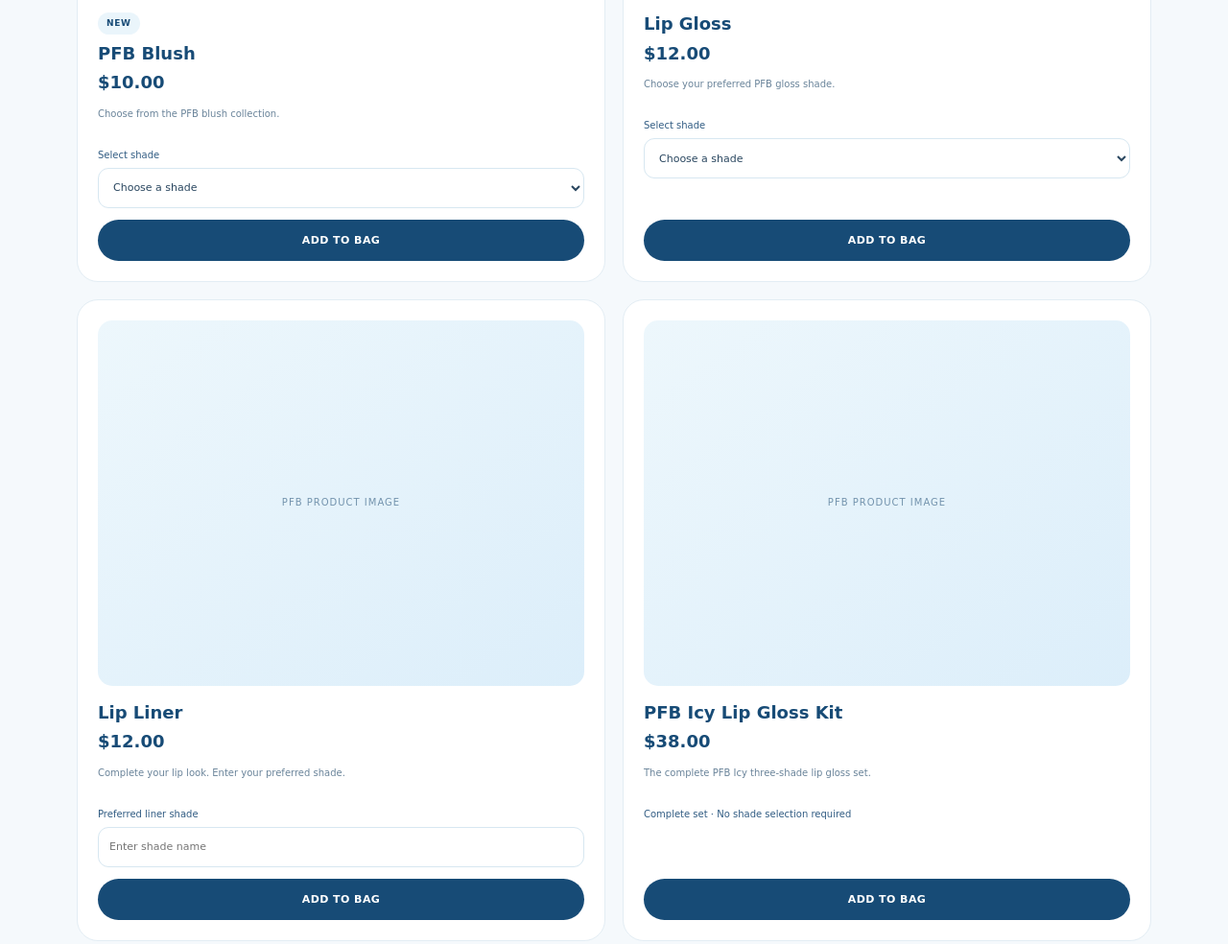
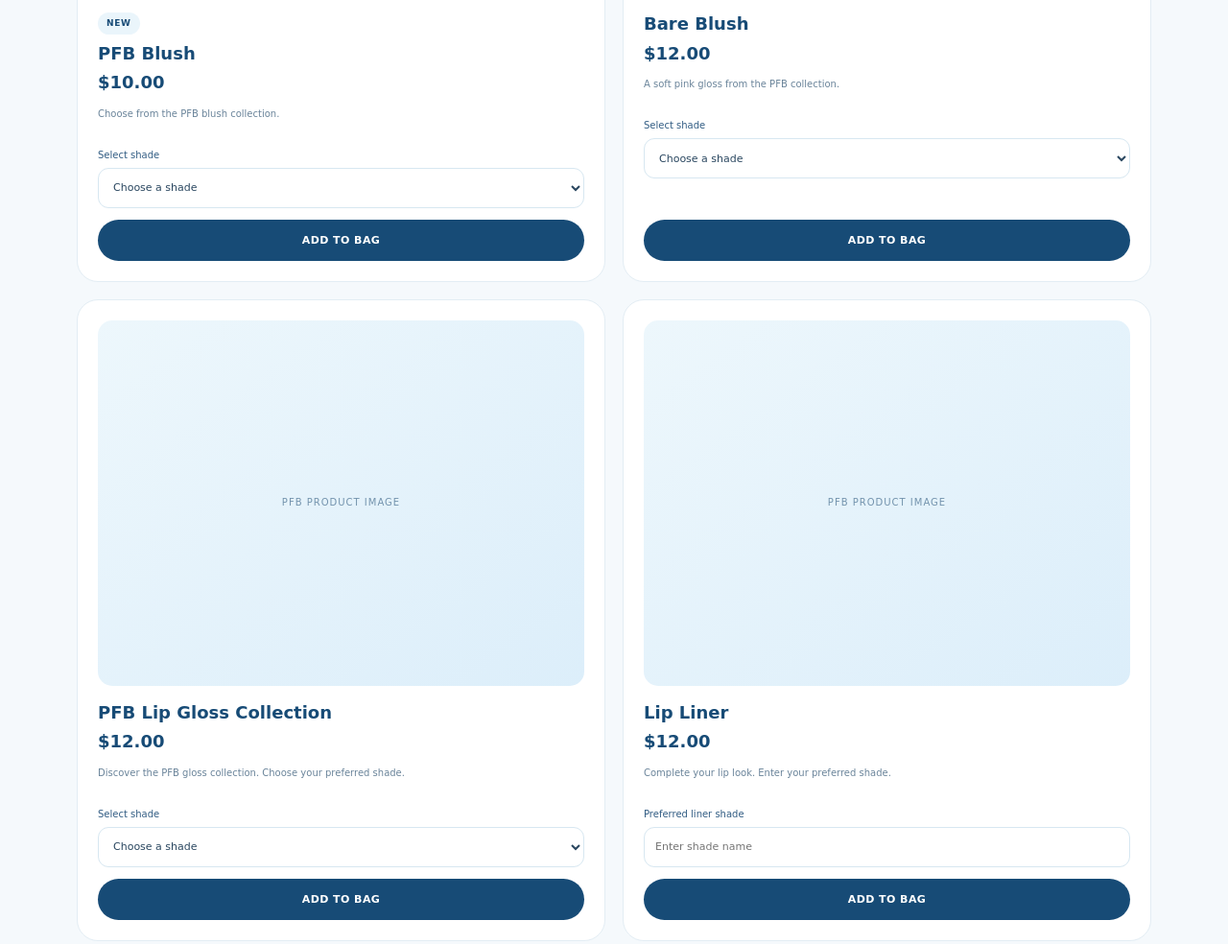
Before and after one commit to pfbbrand-hash/PFB-Store-front-, a plain HTML site: page index.html in a window 1280 px wide. Shown: the part 1568-2552 px from the top of the page at 96% size. Drawn offline with Linux system fonts and the light colour scheme; a web font is replaced by a local one.

Commit message:
Update index.html

```diff
--- a/index.html
+++ b/index.html
@@ -222,7 +222,8 @@ const PFB_WHATSAPP="2347071633877";
 
 const products=[
 {id:"blush",name:"PFB Blush",price:10,tag:"NEW",description:"Choose from the PFB blush collection.",type:"shade",shades:["Pretty Thing","Pretty Bold","Pretty Toasted"]},
-{id:"gloss",name:"Lip Gloss",price:12,description:"Choose your preferred PFB gloss shade.",type:"shade",shades:["Pinky","Mulu","Shimmery","Crystal"]},
+{id:"bare-blush",name:"Bare Blush",price:12,description:"A soft pink gloss from the PFB collection.",type:"shade",shades:["Bare Blush"]},
+{id:"gloss",name:"PFB Lip Gloss Collection",price:12,description:"Discover the PFB gloss collection. Choose your preferred shade.",type:"shade",shades:["Pinky","Mulu","Shimmery","Crystal"]},
 {id:"liner",name:"Lip Liner",price:12,description:"Complete your lip look. Enter your preferred shade.",type:"text",fieldLabel:"Preferred liner shade"},
 {id:"icy-kit",name:"PFB Icy Lip Gloss Kit",price:38,description:"The complete PFB Icy three-shade lip gloss set.",type:"fixed"},
 {id:"icy-patches",name:"Icy Eye Patches",price:6,description:"Choose one pair or two pairs.",type:"patches"},
```
